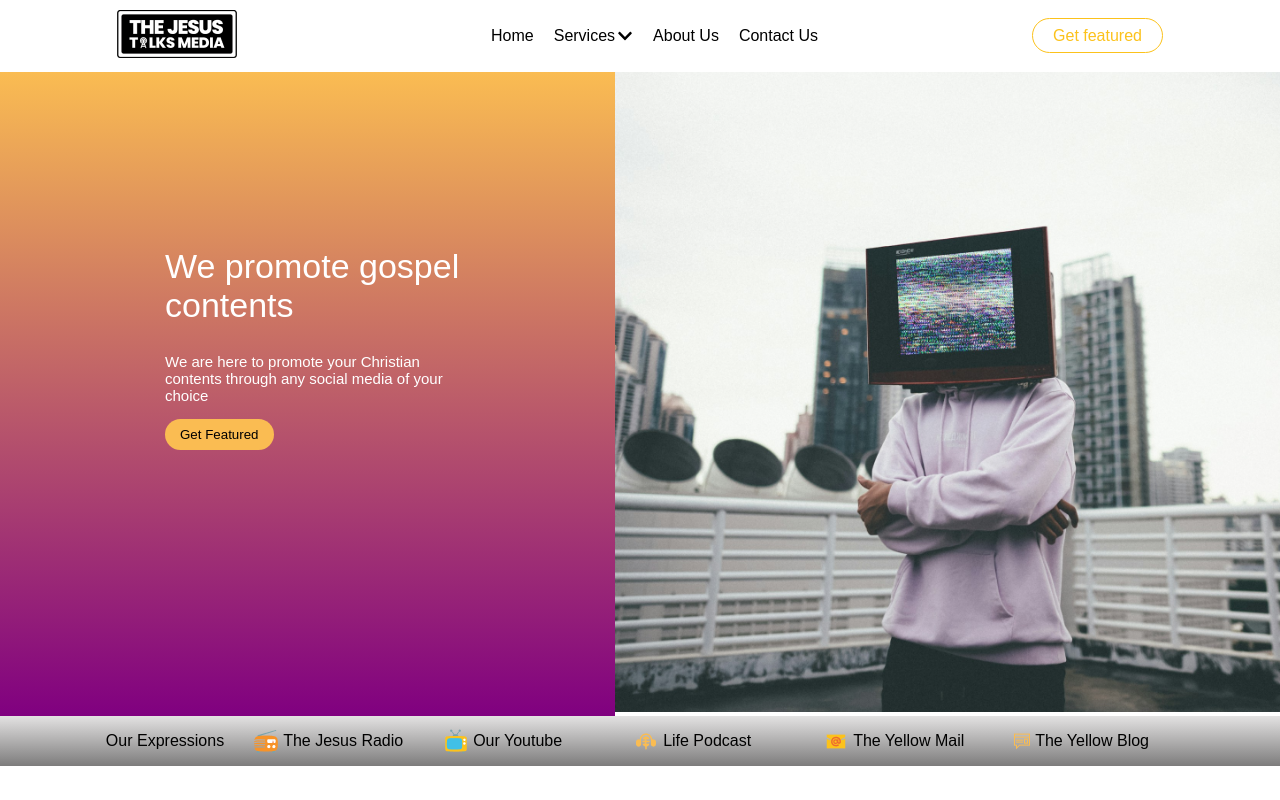
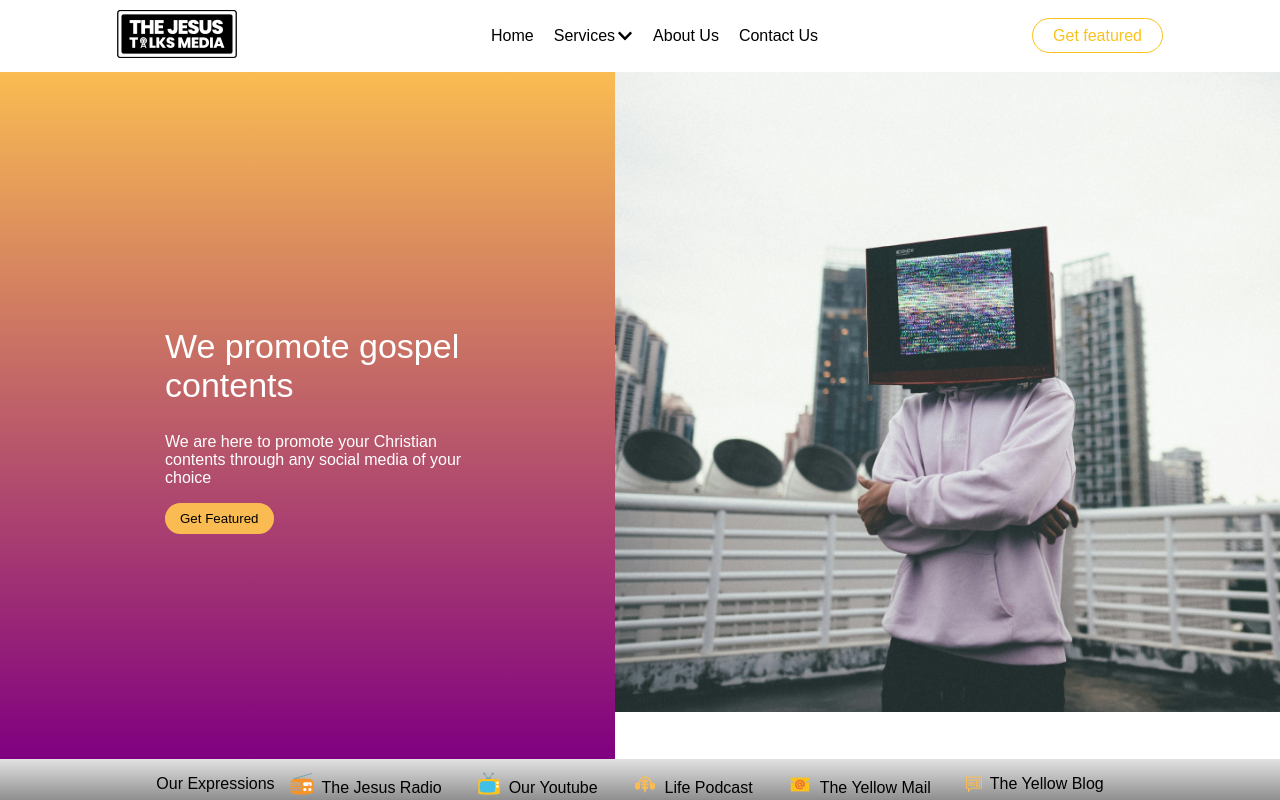
Before and after one commit to Onward100/jtm-app, a React (Vite) app in the folder jtm/: page / in a window 1280 px wide. Shown: the top 800 px of the page. Built offline with nearby package versions, Linux system fonts and the light colour scheme.

Commit message:
commit changes(Onward)

```diff
--- a/jtm/src/pages/Home/Home.css
+++ b/jtm/src/pages/Home/Home.css
@@ -1,11 +1,11 @@
 .background-left {
   color: white;
-  height: 60vh;
+  height: 80vh;
   padding: 5px;
   background: linear-gradient(#fabc52, purple);
 }
 .left-content {
-  padding: 110px 40px;
+  padding: 190px 40px;
 }
 .background-right {
   display: none;
@@ -36,33 +36,30 @@
   justify-content: space-around;
   background: linear-gradient(#e3e2e2, #7d7c7c);
 }
+.background-bottom {
+  overflow-x: auto;
+  -webkit-overflow-scrolling: touch;
+  scrollbar-width: none;
+}
+
 .express {
   display: flex;
-  gap: 30px;
+  min-width: 100%;
   align-items: center;
-  flex-wrap: wrap;
-}
-.express .express-link {
-  display: flex;
-  align-items: center;
-  gap: 5px;
-  color: black;
-  text-decoration: none;
-  cursor: pointer;
-}
-.left-content p {
-  font-size: 15px;
-}
-
-.links-express::-webkit-scrollbar {
-  display: none;
+  gap: 15px;
 }
 
 .express-link {
-  min-width: 150px;
-  margin-right: 10px;
-  flex-shrink: 0;
-  text-align: center;
+  display: flex;
+  flex: 0 0 auto;
+  margin-right: 20px;
+  text-decoration: none;
+  color: #000;
+  align-items: flex-end;
+}
+
+.express img {
+  margin-right: 8px;
 }
 /* Know us */
 .know-us {
@@ -169,12 +166,12 @@
 }
 
 /* Social media */
-.social-media{
+.social-media {
   overflow: hidden;
   width: 80%;
   margin: auto;
 }
-.social-media-right img{
+.social-media-right img {
   width: 100%;
 }
 .social-media-right img {
@@ -385,6 +382,9 @@
   .left-content h2 {
     font-size: 34px;
   }
+  .express{
+    justify-content: center;
+  }
 
   /* Know us section */
   .know-us {
```
Lines whose indentation alone changed are shown as unchanged.
